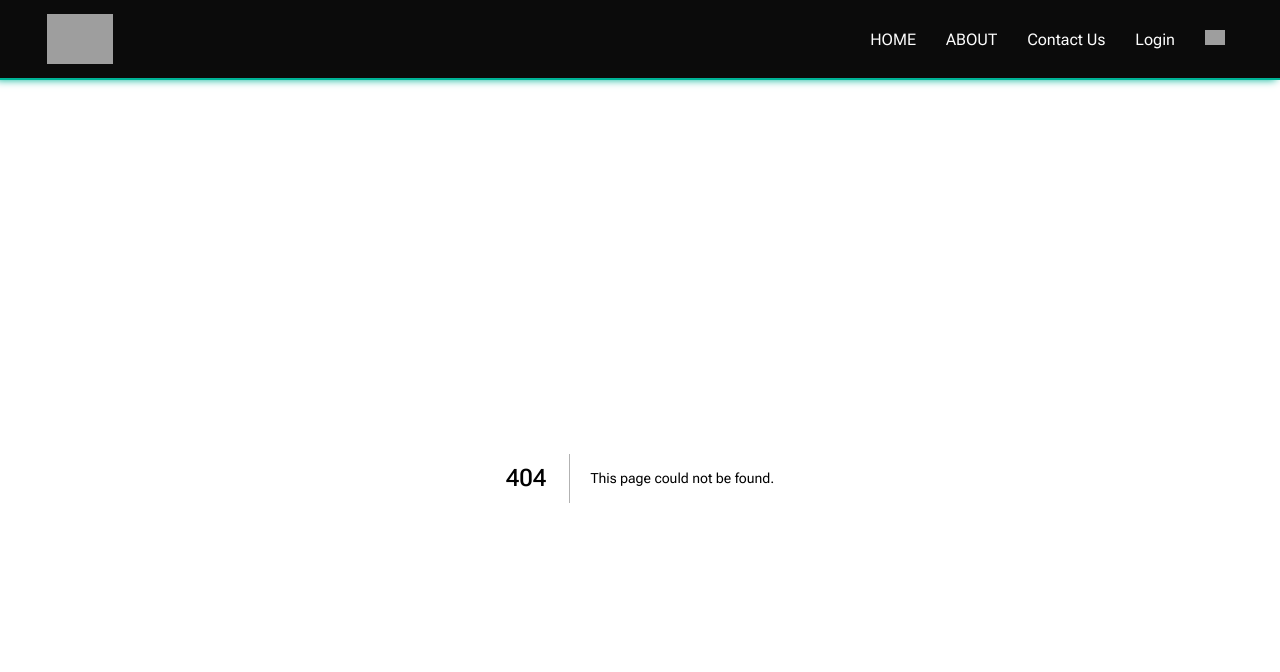
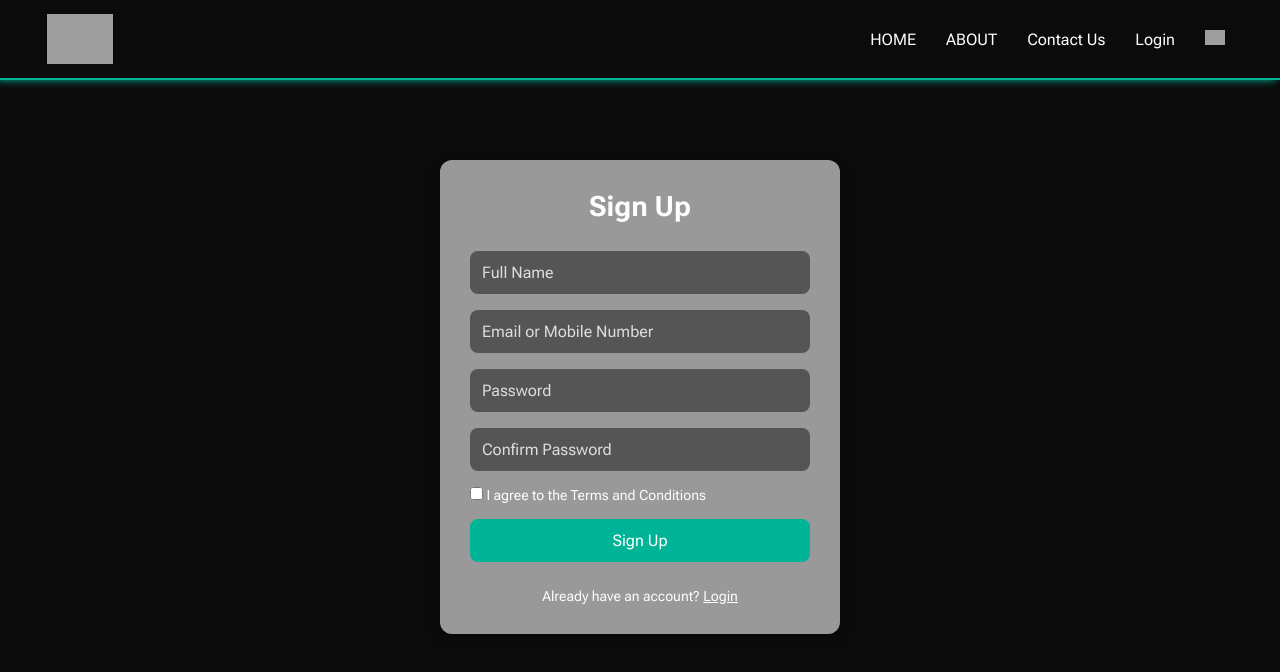
Before and after one commit to TarunK951/ChatBot, a Next.js app in the folder chatbot/: page /SignUpPage in a window 1280 px wide. Before the commit this address had no page. Shown: the top 672 px of the page. Built offline with nearby package versions, Linux system fonts and the light colour scheme; grey boxes are pictures that could not be loaded.

Commit message:
signup page

```diff
--- /dev/null
+++ b/chatbot/src/app/SignUpPage/page.jsx
@@ -0,0 +1,105 @@
+"use client";
+import { auth } from "@/firebaseConfig";
+import { createUserWithEmailAndPassword } from "firebase/auth";
+import { useRouter } from "next/navigation";
+import { useState } from "react";
+
+import "./style.css";
+
+export default function SignupPage() {
+  const router = useRouter();
+
+  const [formData, setFormData] = useState({
+    fullName: "",
+    emailOrMobile: "",
+    password: "",
+    confirmPassword: "",
+  });
+
+  const [error, setError] = useState("");
+
+  const handleChange = (e) => {
+    setFormData({ ...formData, [e.target.name]: e.target.value });
+  };
+
+  const handleSignup = async () => {
+    const { emailOrMobile, password, confirmPassword } = formData;
+
+    if (password !== confirmPassword) {
+      setError("Passwords do not match.");
+      return;
+    }
+
+    if (!emailOrMobile.includes("@")) {
+      setError("Please enter a valid email address.");
+      return;
+    }
+
+    try {
+      await createUserWithEmailAndPassword(auth, emailOrMobile, password);
+      setError("");
+      alert("Signup successful!");
+      router.push("./LoginPage"); // ✅ Redirect to login page
+    } catch (err) {
+      console.error(err);
+      setError(err.message);
+    }
+  };
+
+  return (
+    <div className="signup-container">
+      <h2 className="signup-title">Sign Up</h2>
+
+      <input
+        className="signup-input"
+        type="text"
+        name="fullName"
+        placeholder="Full Name"
+        value={formData.fullName}
+        onChange={handleChange}
+      />
+
+      <input
+        className="signup-input"
+        type="text"
+        name="emailOrMobile"
+        placeholder="Email or Mobile Number"
+        value={formData.emailOrMobile}
+        onChange={handleChange}
+      />
+
+      <input
+        className="signup-input"
+        type="password"
+        name="password"
+        placeholder="Password"
+        value={formData.password}
+        onChange={handleChange}
+      />
+
+      <input
+        className="signup-input"
+        type="password"
+        name="confirmPassword"
+        placeholder="Confirm Password"
+        value={formData.confirmPassword}
+        onChange={handleChange}
+      />
+
+      <div className="terms">
+        <input type="checkbox" id="terms" />
+        <label htmlFor="terms"> I agree to the Terms and Conditions</label>
+      </div>
+
+      <button className="signup-button" onClick={handleSignup}>
+        Sign Up
+      </button>
+
+      {error && <p style={{ color: "red", marginTop: "10px" }}>{error}</p>}
+
+      <div className="login-text">
+        Already have an account? <a href="./LoginPage">Login</a>
+      </div>
+    </div>
+  );
+}
--- /dev/null
+++ b/chatbot/src/app/SignUpPage/style.css
@@ -0,0 +1,64 @@
+/* app/SignupPage/style.css */
+
+.signup-container {
+  max-width: 400px;
+  margin: 80px auto;
+  padding: 30px;
+  border-radius: 12px;
+  background: var(--input); /* Semi-transparent background */
+  backdrop-filter: blur(10px); /* Blur effect */
+  box-shadow: 0 4px 12px rgba(0, 0, 0, 0.2);
+  display: flex;
+  flex-direction: column;
+  gap: 16px;
+  font-family: Arial, sans-serif;
+}
+
+.signup-title {
+  text-align: center;
+  font-size: 28px;
+  margin-bottom: 12px;
+}
+
+.signup-input {
+  padding: 12px;
+  font-size: 16px;
+  border-radius: 8px;
+  border: none;
+  background: var(--login);
+  color: #fff;
+}
+
+.signup-input::placeholder {
+  color: #ddd;
+}
+
+.terms {
+  font-size: 14px;
+}
+
+.signup-button {
+  padding: 12px;
+  font-size: 16px;
+  background-color: var(--p-text-color);
+  color: #fff;
+  border: none;
+  border-radius: 8px;
+  cursor: pointer;
+  transition: background-color 0.3s ease;
+}
+
+.signup-button:hover {
+  background-color: #005bb5;
+}
+
+.login-text {
+  text-align: center;
+  font-size: 14px;
+  margin-top: 10px;
+}
+
+.login-text a {
+  color: #fff;
+  text-decoration: underline;
+}
--- /dev/null
+++ b/chatbot/src/firebaseConfig.js
@@ -0,0 +1,18 @@
+// src/firebase.js
+import { initializeApp } from "firebase/app";
+import { getAuth } from "firebase/auth";
+
+const firebaseConfig = {
+  apiKey: "AIzaSyCx_qsQW9dIp2NAEEg-b3NUNik7S8CSSi4",
+  authDomain: "coco-chat-a6268.firebaseapp.com",
+  projectId: "coco-chat-a6268",
+  storageBucket: "coco-chat-a6268.firebasestorage.app",
+  messagingSenderId: "1055965214828",
+  appId: "1:1055965214828:web:85934b61efc8e7fca88049",
+  measurementId: "G-F3GH5KXJGW",
+};
+
+const app = initializeApp(firebaseConfig);
+const auth = getAuth(app);
+
+export { app, auth };
```
